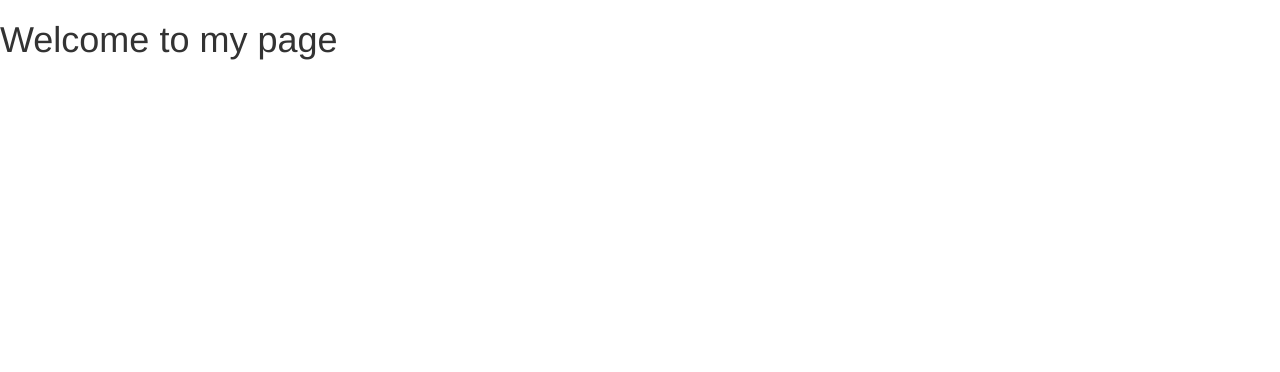
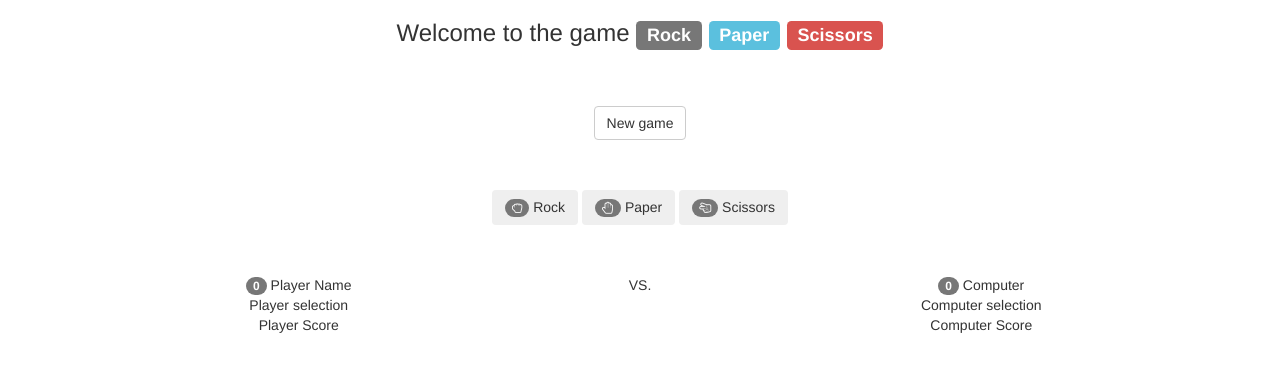
Before and after one commit to 3mik/mod-09-js-task-07, a website: page index.html in a window 1280 px wide. Drawn offline with nearby package versions, Linux system fonts and the light colour scheme.

Commit message:
Create user interface

```diff
--- a/index.html
+++ b/index.html
@@ -6,10 +6,96 @@
     <meta http-equiv="X-UA-Compatible" content="ie=edge">
     <link href="https://maxcdn.bootstrapcdn.com/bootstrap/3.3.6/css/bootstrap.min.css" rel="stylesheet"/>
     <link href="https://cdnjs.cloudflare.com/ajax/libs/font-awesome/4.6.3/css/font-awesome.min.css" rel="stylesheet"/>
+    <link rel="stylesheet" href="css/style.css">
     <title>Game</title>
 </head>
 <body>
-    <h1>Welcome to my page</h1>
-    <script src="js/script.js"></script>
+    <div class="wrap">
+        <div class="container">
+            <h3 class="text-center">
+              Welcome to the game
+              <span class="label label-default">Rock</span>
+              <span class="label label-info">Paper</span>
+              <span class="label label-danger">Scissors</span>
+            </h3>
+        </div>
+        <div id="js-newGameElement" class="container">
+            <div class="row text-center">
+              <button  id="js-newGameButton" class="btn btn-default">
+                New game
+              </button>
+            </div>
+        </div>
+        <div id="js-playerPickElement" class="container">
+            <div class="row text-center">
+              <button id="js-playerPick_rock" class="btn">
+                <span class="badge">
+                  <i class="fa fa-hand-rock-o" aria-hidden="true"></i>
+                </span>
+                Rock
+              </button>
+              <button id="js-playerPick_paper"  class="btn">
+                <span class="badge">
+                <i class="fa fa-hand-paper-o" aria-hidden="true"></i>
+                </span>
+                Paper
+              </button>
+              <button id="js-playerPick_scissors"  class="btn">
+                <span class="badge">
+                <i class="fa fa-hand-scissors-o" aria-hidden="true"></i>
+                </span>
+                Scissors
+              </button>
+            </div>
+        </div>
+        <div id="js-resultsTableElement" class="container">
+            <div class="row">
+              <div class="col-xs-5 text-center">
+                <span id="js-playerPoints" class="badge">
+                0
+                </span>
+                <span id="js-playerName">
+                Player Name
+                </span>
+              </div>
+              <div class="col-xs-2 text-center">
+                VS.
+              </div>
+              <div class="col-xs-5 text-center">
+                <span id="js-computerPoints" class="badge">
+                0
+                </span>
+                Computer
+              </div>
+            </div>
+            <div class="row">
+              <div class="col-xs-5 text-center">
+                <span id="js-playerPick">
+                  Player selection
+                </span>
+              </div>
+              <div class="col-xs-2"></div>
+              <div class="col-xs-5 text-center">
+                <span id="js-computerPick">
+                  Computer selection
+                </span>
+              </div>
+            </div>
+            <div class="row">
+              <div class="col-xs-5 text-center">
+                <span id="js-playerResult">
+                  Player Score
+                </span>
+              </div>
+              <div class="col-xs-2"></div>
+              <div class="col-xs-5 text-center">
+                <span id="js-computerResult">
+                  Computer Score
+                </span>
+              </div>
+            </div>
+          </div>
+    </div>
+<script src="js/script.js"></script>
 </body>
 </html>
--- a/sass/style.scss
+++ b/sass/style.scss
@@ -0,0 +1,4 @@
+.container {
+    margin-bottom: 50px;
+
+}
```
Also changed, not shown: css/style.css (added), 2 other files.
